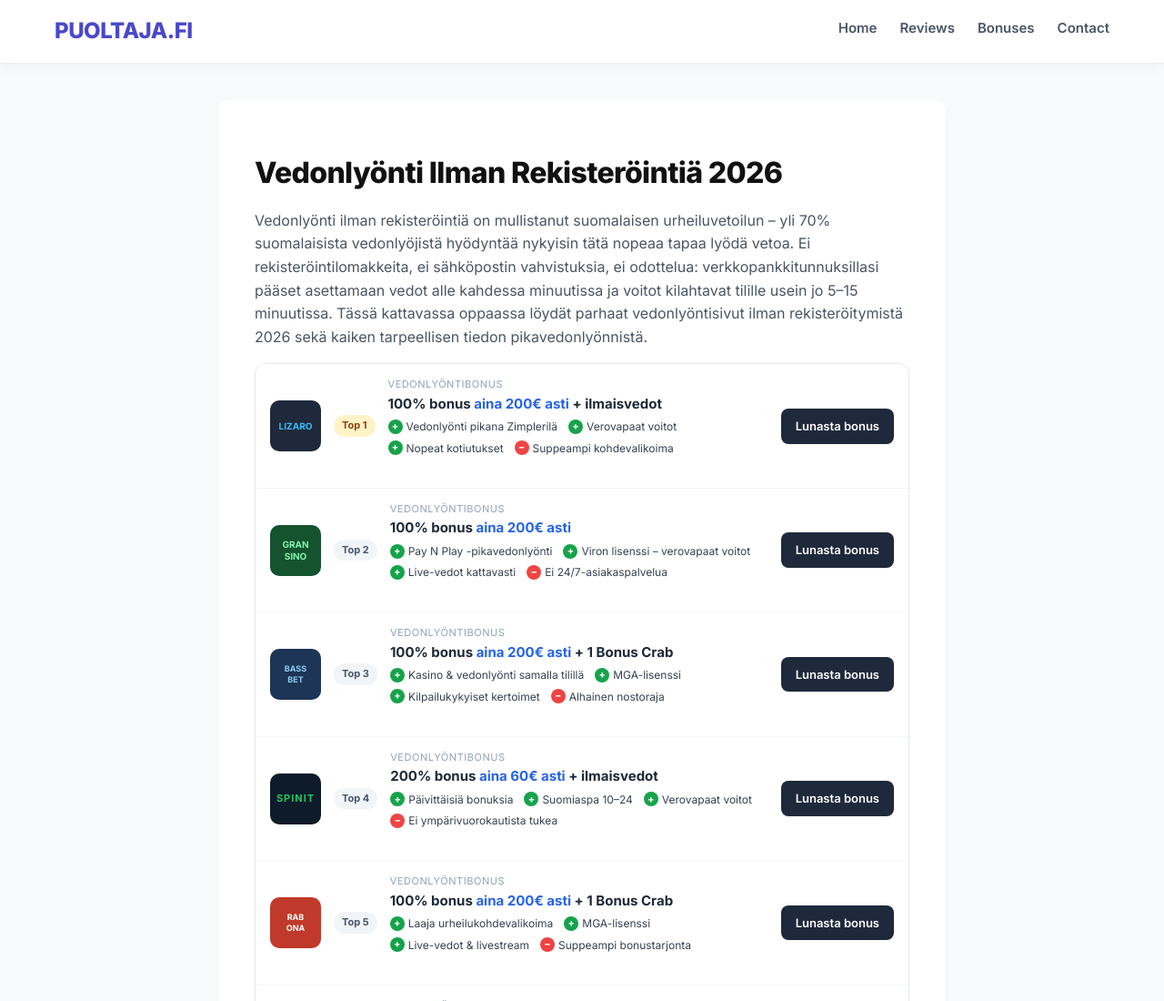
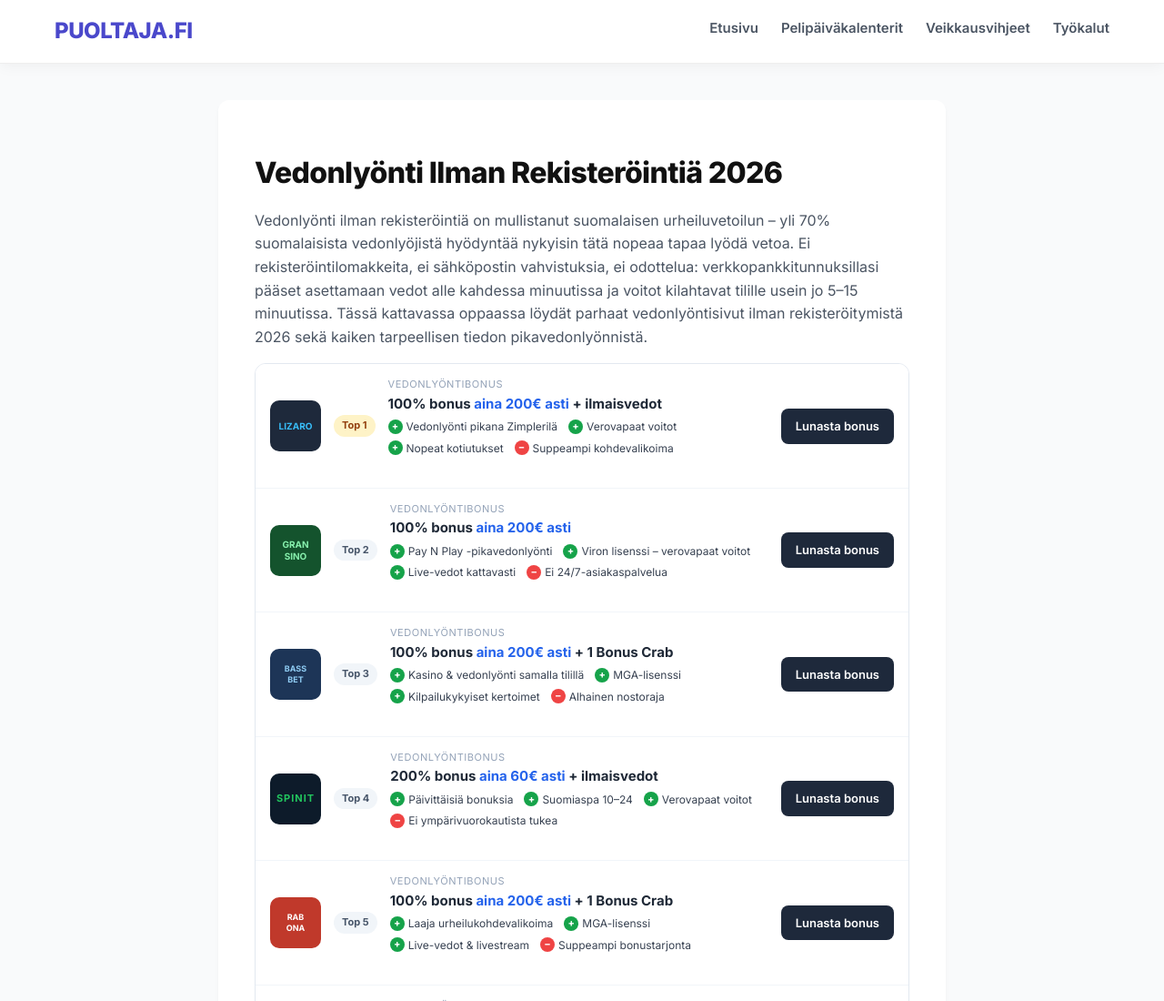
Before and after one commit to jjsd34886/puoltaja.fi, a plain HTML site: page index.html in a window 1280 px wide. Shown: the top 1100 px of the page at 91% size. Drawn offline with Linux system fonts and the light colour scheme.

Commit message:
Update index.html

```diff
--- a/index.html
+++ b/index.html
@@ -317,10 +317,10 @@
             <button class="menu-toggle">☰</button>
             <nav>
                 <ul class="nav-links">
-                    <li><a href="#">Home</a></li>
-                    <li><a href="#">Reviews</a></li>
-                    <li><a href="#">Bonuses</a></li>
-                    <li><a href="#">Contact</a></li>
+                    <li><a href="#">Etusivu</a></li>
+                    <li><a href="#">Pelipäiväkalenterit</a></li>
+                    <li><a href="#">Veikkausvihjeet</a></li>
+                    <li><a href="#">Työkalut</a></li>
                 </ul>
             </nav>
         </div>
```
